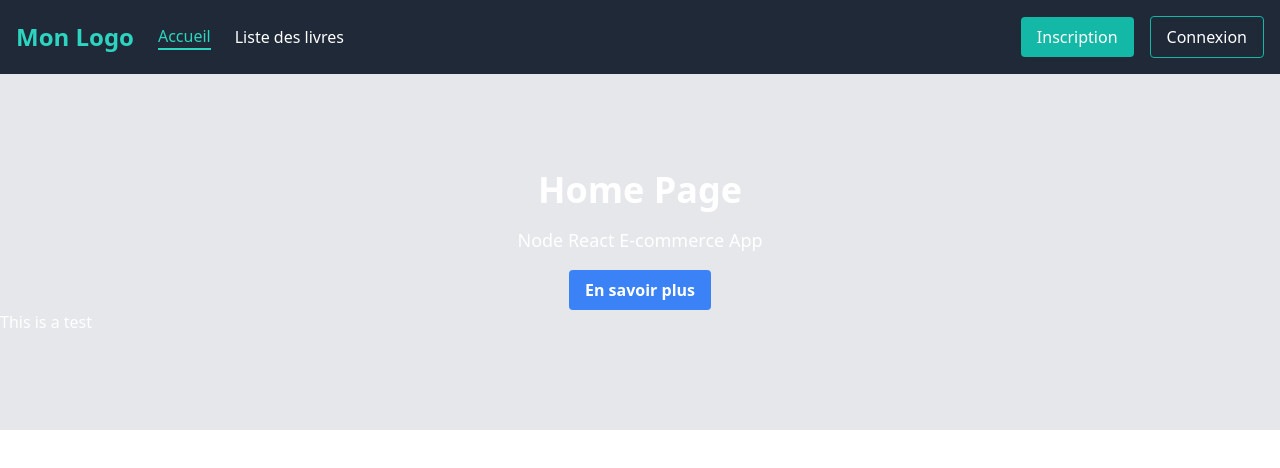
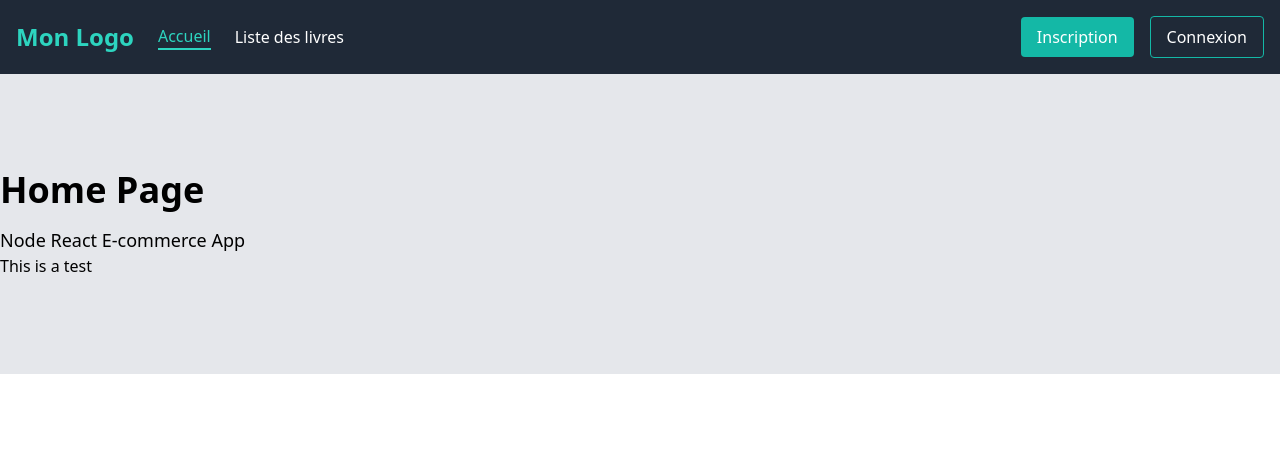
Before and after one commit to Harry8679/Book-E-commerce-Front, a React (Create React App) app: page / in a window 1280 px wide. Shown: the top 468 px of the page. Built offline with nearby package versions, Linux system fonts and the light colour scheme; the HTML template or start-up script is replaced by a standard one.

Commit message:
Layout updated

```diff
--- a/src/components/Layout.jsx
+++ b/src/components/Layout.jsx
@@ -2,13 +2,14 @@
 
 const Layout = ({ title, description, className, children }) => {
   return (
-    <section class="bg-gray-200 text-white py-24">
-      <div class="container mx-auto text-center">
+    <section class="bg-gray-200 text-black py-24">
+      {/* <div class="container mx-auto text-center"> */}
+      <div class="container mx-auto">
         <h1 class="text-4xl font-bold">{title}</h1>
         <p class="mt-4 text-lg">{description}</p>
-        <button class="mt-4 bg-blue-500 hover:bg-blue-700 text-white font-bold py-2 px-4 rounded">
+        {/* <button class="mt-4 bg-blue-500 hover:bg-blue-700 text-white font-bold py-2 px-4 rounded">
           En savoir plus
-        </button>
+        </button> */}
       </div>
       <div className={className}>{children}</div>
     </section>
```
